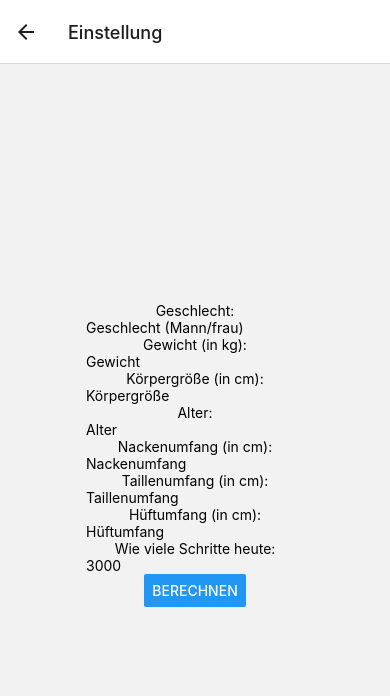
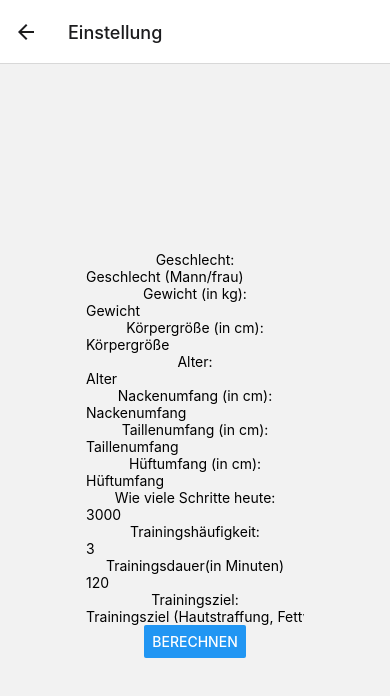
Before and after one commit to Kevin24061997/Fit-Kit, a React Native app in the folder fit-kit/: screen /Einstellung in a window 390 px wide. Shown: the top 696 px of the page. Built offline with nearby package versions, Linux system fonts and the light colour scheme; what expo-notifications would draw is missing.

Commit message:
Update EinstellungScreen.js

```diff
--- a/fit-kit/src/EinstellungScreen.js
+++ b/fit-kit/src/EinstellungScreen.js
@@ -3,8 +3,32 @@ import { View, Text, TextInput, Button, ScrollView } from 'react-native';
 import AsyncStorage from '@react-native-async-storage/async-storage';
 import { useUserData } from './InputPages/UserDataContext';
 
+
+
 export function EinstellungScreen() {
-  const { userData, setUserData } = useUserData();
+  const { userData, setUserData, userTraining } = useUserData();
+   // Zustandsvariablen für die Anzeige der Trainingsinformationen hinzugefügt
+   const [howOften, setHowOften] = useState('');
+   const [howLong, setHowLong] = useState('');
+   const [goal, setGoal] = useState('');
+
+   // useEffect hinzugefügt, um die Trainingsdaten beim Laden der Seite zu laden
+   useEffect(() => {
+     loadTrainingData();
+   }, []);
+
+   // Funktion zum Laden der Trainingsdaten hinzugefügt
+   const loadTrainingData = async () => {
+     try {
+       // Laden Sie die Trainingsdaten aus userTraining
+       setHowOften(userTraining.howOften || '');
+       setHowLong(userTraining.howLong || '');
+       setGoal(userTraining.goal || '');
+     } catch (error) {
+       console.error('Fehler beim Laden der Trainingsdaten:', error);
+     }
+   };
+
 
   const [gender, setGender] = useState(userData.gender || '');
   const [weight, setWeight] = useState(userData.weight || '');
@@ -269,6 +293,28 @@ export function EinstellungScreen() {
         placeholder="3000"
         keyboardType="numeric"
       />
+
+      <Text>Trainingshäufigkeit:</Text>
+      <TextInput
+        value={howOften}
+        onChangeText={(text) => setHowOften(text)}
+        placeholder="3"
+        keyboardType="numeric"
+      />
+      <Text>Trainingsdauer(in Minuten)</Text>
+      <TextInput
+        value={howLong}
+        onChangeText={(text) => setHowLong(text)}
+        placeholder="120"
+        keyboardType="numeric"
+      />
+      <Text>Trainingsziel:</Text>
+      <TextInput
+        value={goal}
+        onChangeText={(text) => setGoal(text)}
+        placeholder="Trainingsziel (Hautstraffung, Fettverlust, Muskelaufbau)"
+      />
+
       <Button title="Berechnen" onPress={() => {
         if (gender === 'Mann' || gender === 'frau') {
           estimateBodyFatPercentage();
@@ -341,6 +387,7 @@ export function EinstellungScreen() {
           <Text>{totalCaloriesBurned}</Text>
         </View>
       )}
+
     </ScrollView>
   );
 }
```
